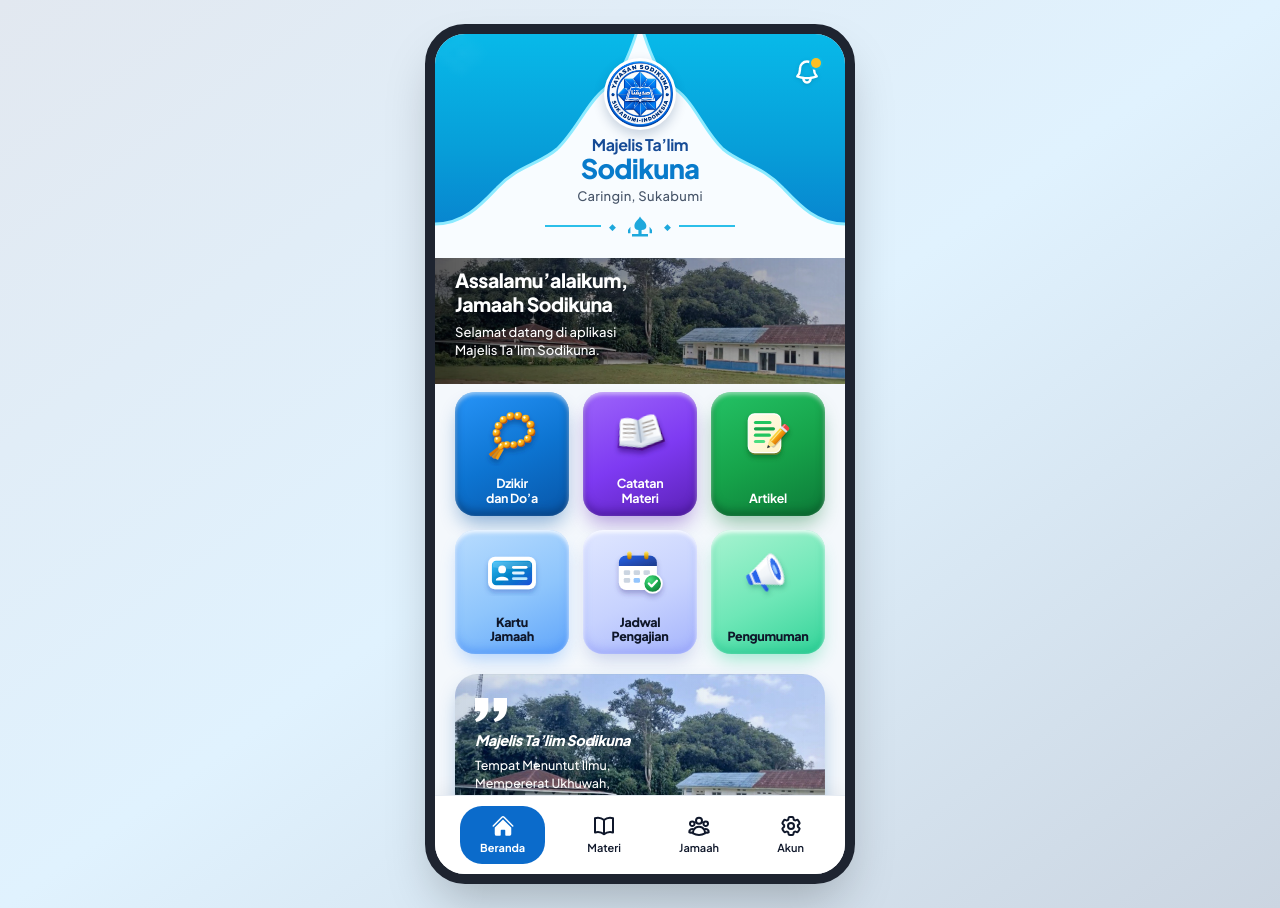
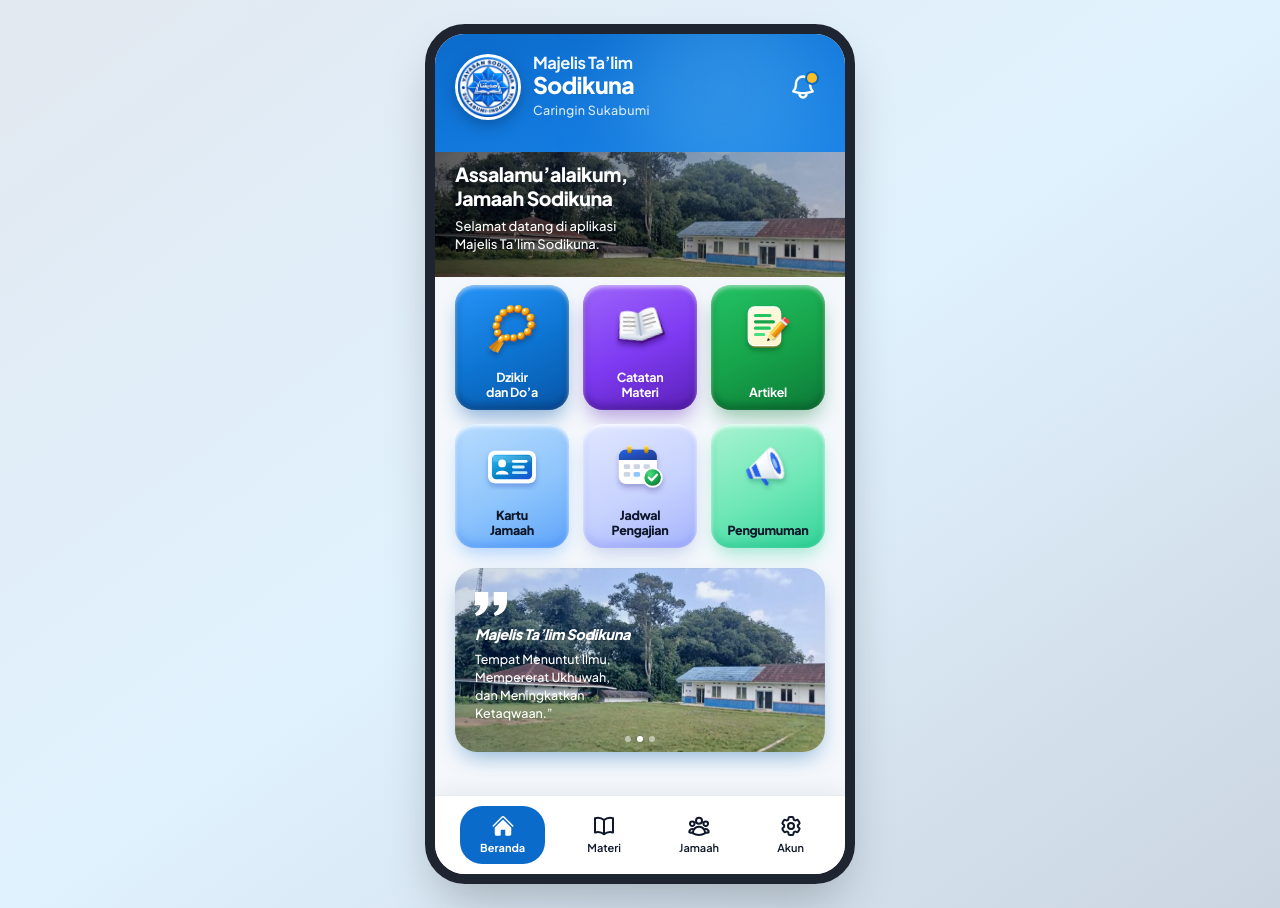
Before and after one commit to sodiku150215-commits/Mt-sodikuna, a plain HTML site: page index.html in a window 1280 px wide. Drawn offline with nearby package versions, Linux system fonts and the light colour scheme.

Commit message:
Restore header and greeting area to c120563 state

```diff
--- a/index.html
+++ b/index.html
@@ -107,44 +107,49 @@
   <!-- Mobile-First App Container -->
   <div id="app-shell" class="relative w-full max-w-[430px] h-[100dvh] sm:h-[860px] bg-[#f4f8fc] sm:rounded-[40px] sm:border-[10px] sm:border-[#1e2430] shadow-2xl overflow-hidden flex flex-col">
 
-    <!-- Refined symmetric cyan mihrab header -->
-    <header class="relative overflow-hidden bg-gradient-to-b from-[#08B9E9] via-[#079FD9] to-[#087BCB] text-white pt-4 pb-0 z-20 shrink-0">
-      <!-- Cyan geometric texture -->
-      <svg class="absolute inset-0 w-full h-full pointer-events-none opacity-30" viewBox="0 0 430 300" preserveAspectRatio="none">
-        <defs>
-          <pattern id="sodikunaCyanPattern" width="52" height="52" patternUnits="userSpace" patternTransform="translate(0 0)">
-            <path d="M26 2 L34 10 L50 26 L34 42 L26 50 L18 42 L2 26 L18 10 Z M26 12 L40 26 L26 40 L12 26 Z" fill="none" stroke="#B9F5FF" stroke-width="1"/>
-            <circle cx="26" cy="26" r="2.5" fill="#B9F5FF"/>
-          </pattern>
-        </defs>
-        <rect width="430" height="300" fill="url(#sodikunaCyanPattern)"/>
+    <!-- Top Blue Curved Header -->
+    <header class="relative bg-gradient-to-br from-[#0B6BCB] via-[#1278DC] to-[#1982E6] text-white pt-5 pb-8 px-5 z-20 shrink-0">
+      <!-- Subtle decorative radial light -->
+      <div class="absolute -top-10 right-6 w-48 h-48 bg-sky-300/25 rounded-full blur-2xl pointer-events-none"></div>
+
+      <div class="relative flex items-center justify-between gap-2.5">
+        <!-- Left Circular Logo: YAYASAN SODIKUNA -->
+        <div class="flex items-center gap-3">
+          <div class="w-[66px] h-[66px] rounded-full bg-white p-[3px] shadow-[0_6px_14px_rgba(4,42,88,0.35)] shrink-0 flex items-center justify-center">
+            <img src="logo-sodikuna.png" alt="Logo Yayasan Sodikuna" class="w-full h-full object-contain" />
+          </div>
+
+          <!-- Header Title & Subtitle -->
+          <div>
+            <p class="text-[16.5px] leading-[1.1] font-bold tracking-tight text-white/95">
+              Majelis Ta’lim
+            </p>
+            <h1 class="text-[23px] leading-[1.1] font-extrabold tracking-tight text-white drop-shadow-sm">
+              Sodikuna
+            </h1>
+            <p class="text-[12.5px] font-medium text-[#dbeafe] mt-1 tracking-wide">
+              Caringin Sukabumi
+            </p>
+          </div>
+        </div>
+
+        <!-- Notification Bell Button -->
+        <button
+          onclick="openModal('notifications')"
+          aria-label="Notifikasi"
+          class="relative p-2 rounded-full hover:bg-white/15 active:scale-90 transition cursor-pointer"
+        >
+          <svg class="w-7 h-7 text-white" fill="none" stroke="currentColor" stroke-width="2.1" viewBox="0 0 24 24">
+            <path stroke-linecap="round" stroke-linejoin="round" d="M14.857 17.082a23.848 23.848 0 005.454-1.31A8.967 8.967 0 0118 9.75v-.7V9A6 6 0 006 9v.75a8.967 8.967 0 01-2.312 6.022c1.733.64 3.56 1.085 5.455 1.31m5.714 0a24.255 24.255 0 01-5.714 0m5.714 0a3 3 0 11-5.714 0" />
+          </svg>
+          <span id="notif-badge" class="absolute top-2 right-2 w-2.5 h-2.5 bg-amber-400 rounded-full ring-2 ring-[#0B6BCB]"></span>
+        </button>
+      </div>
+
+      <!-- Asymmetric Smooth Wave Curve at Bottom of Blue Header -->
+      <svg class="absolute bottom-[-1px] left-0 w-full h-9 pointer-events-none" viewBox="0 0 430 40" preserveAspectRatio="none">
+        <path d="M0,0 C95,42 275,42 430,0 L430,40 L0,40 Z" fill="transparent" />
       </svg>
-      <!-- Single centered, symmetrical mihrab silhouette -->
-      <svg class="absolute inset-x-0 bottom-0 w-full h-[260px] pointer-events-none" viewBox="0 0 430 260" preserveAspectRatio="none">
-        <path d="M0 260 L0 226 C30 226 48 207 65 190 C86 168 110 166 128 151 C148 133 160 104 178 91 C194 80 204 58 215 24 C226 58 236 80 252 91 C272 104 282 133 302 151 C320 166 344 168 365 190 C382 207 400 226 430 226 L430 260 Z" fill="#F8FCFF"/>
-        <path d="M0 226 C30 226 48 207 65 190 C86 168 110 166 128 151 C148 133 160 104 178 91 C194 80 204 58 215 24 C226 58 236 80 252 91 C272 104 282 133 302 151 C320 166 344 168 365 190 C382 207 400 226 430 226" fill="none" stroke="#8DEBFF" stroke-width="3"/>
-      </svg>
-      <!-- Notification bell -->
-      <button onclick="openModal('notifications')" aria-label="Notifikasi" class="absolute top-4 right-4 z-30 p-2 rounded-full hover:bg-white/15 active:scale-90 transition cursor-pointer">
-        <svg class="w-7 h-7 text-white drop-shadow" fill="none" stroke="currentColor" stroke-width="2.1" viewBox="0 0 24 24">
-          <path stroke-linecap="round" stroke-linejoin="round" d="M14.857 17.082a23.848 23.848 0 005.454-1.31A8.967 8.967 0 0118 9.75v-.7V9A6 6 0 006 9v.75a8.967 8.967 0 01-2.312 6.022c1.733.64 3.56 1.085 5.455 1.31m5.714 0a24.255 24.255 0 01-5.714 0m5.714 0a3 3 0 11-5.714 0" />
-        </svg>
-        <span id="notif-badge" class="absolute top-2 right-2 w-2.5 h-2.5 bg-amber-400 rounded-full ring-2 ring-[#08B9E9]"></span>
-      </button>
-      <!-- Centered identity -->
-      <div class="relative z-10 flex flex-col items-center text-center px-4 pt-2 pb-5">
-        <div class="w-[72px] h-[72px] rounded-full bg-white p-[3px] shadow-[0_5px_12px_rgba(4,42,88,0.2)] flex items-center justify-center">
-          <img src="logo-sodikuna.png" alt="Logo Yayasan Sodikuna" class="w-full h-full object-contain" />
-        </div>
-        <p class="mt-1.5 text-[16px] leading-[1.1] font-bold tracking-tight text-[#164B96]">Majelis Ta’lim</p>
-        <h1 class="text-[27px] leading-[1.08] font-extrabold tracking-tight text-[#087BCB]">Sodikuna</h1>
-        <p class="text-[13px] font-medium text-slate-600 mt-1 tracking-wide">Caringin, Sukabumi</p>
-        <div class="mt-2 flex items-center gap-2 text-[#079FD9] opacity-90">
-          <span class="h-[2px] w-14 bg-[#16B9E7]"></span><span class="text-[9px]">◆</span>
-          <svg class="w-8 h-6" viewBox="0 0 40 30" fill="currentColor" aria-hidden="true"><path d="M20 3 C17 8 13 10 13 15 C13 18 15 20 18 20 L18 25 L10 25 L10 28 L30 28 L30 25 L22 25 L22 20 C26 20 28 18 28 15 C28 10 23 8 20 3 Z M5 20 L8 16 L8 24 L5 24 Z M35 20 L32 16 L32 24 L35 24 Z"/></svg>
-          <span class="text-[9px]">◆</span><span class="h-[2px] w-14 bg-[#16B9E7]"></span>
-        </div>
-      </div>
     </header>
 
     <!-- Scrollable Main Content Container -->
```
